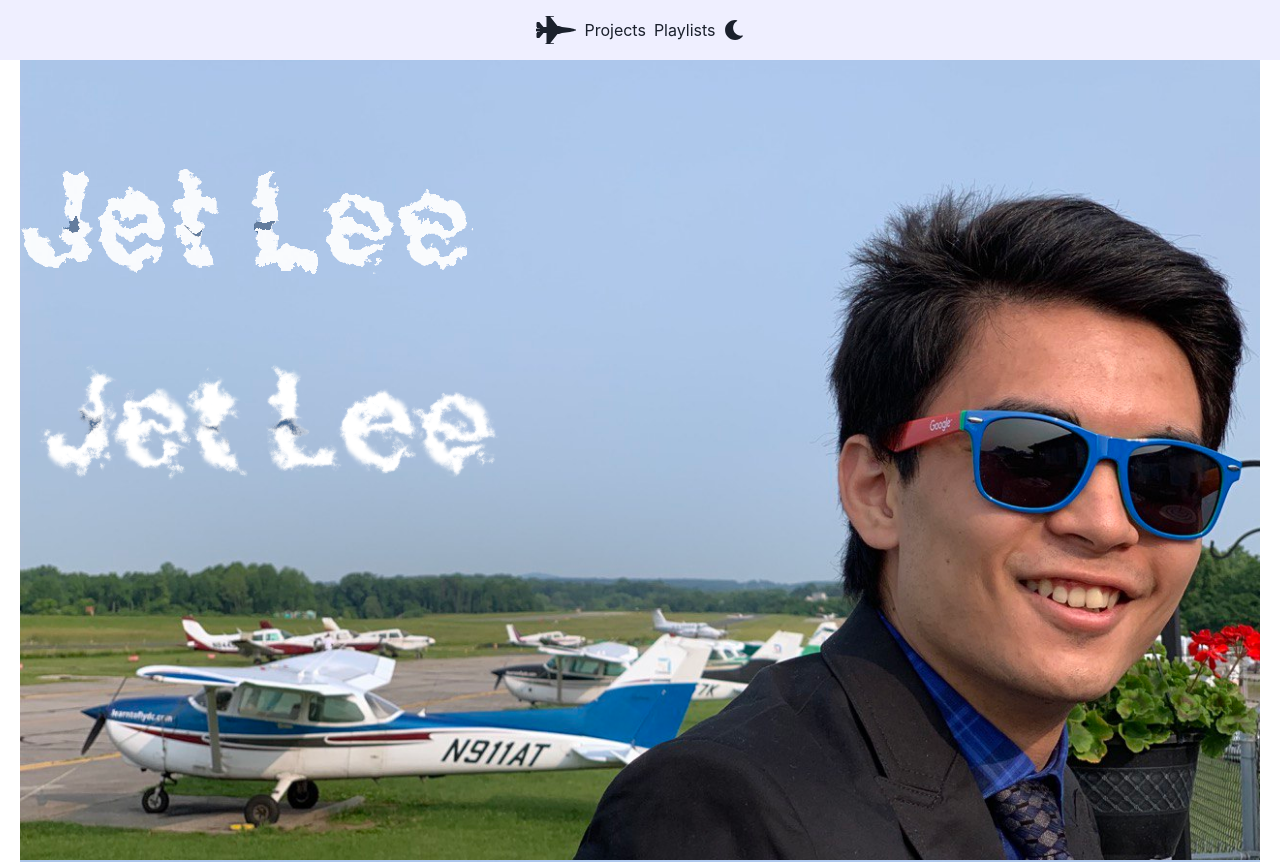
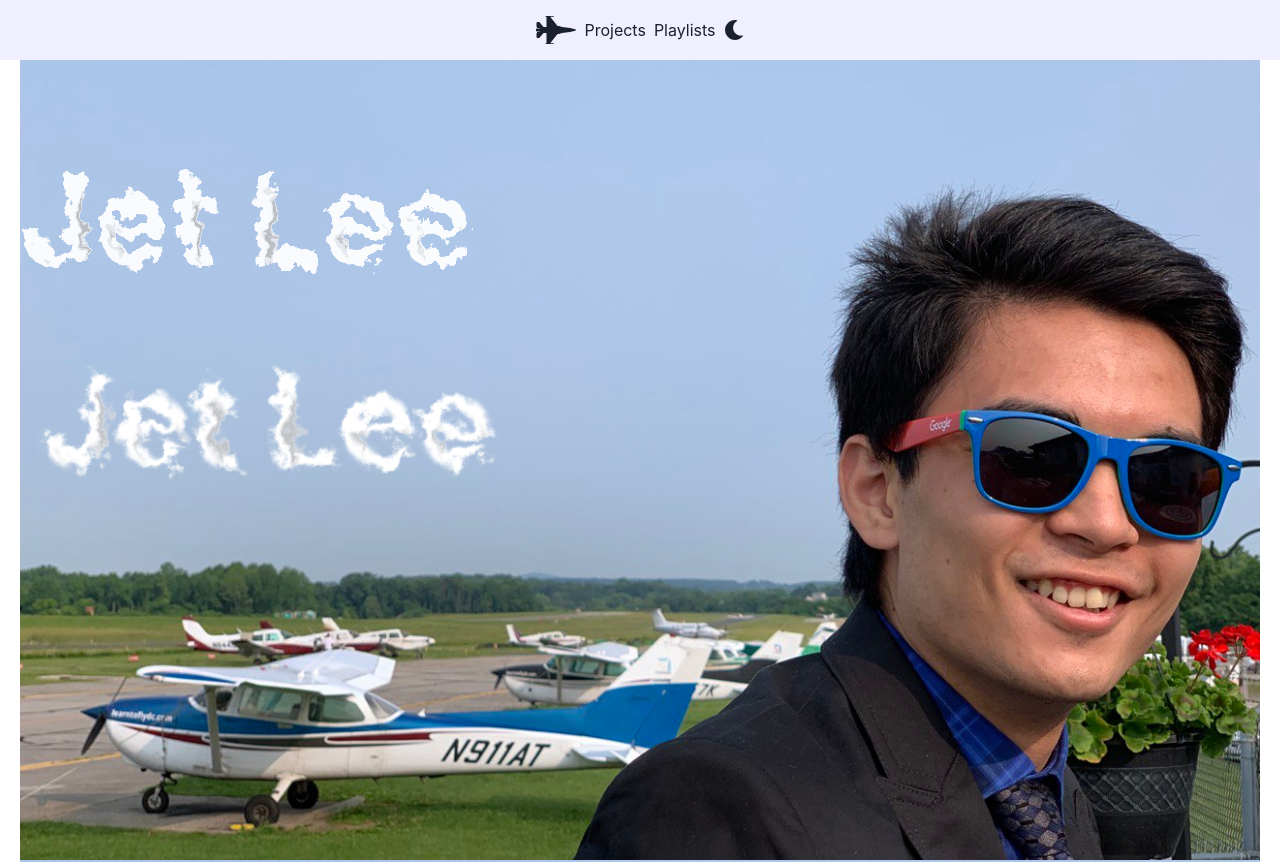
Before and after one commit to dotcomstar/jetrlee, a React (Vite) app: page / in a window 1280 px wide. Shown: the top 862 px of the page. Built offline with nearby package versions, Linux system fonts and the light colour scheme.

Commit message:
Add shadows to clouds

```diff
--- a/src/components/CloudText2.tsx
+++ b/src/components/CloudText2.tsx
@@ -63,20 +63,20 @@ const CloudText2 = () => {
               in2="noise1"
               result="cloud2"
             />
-            <feFlood floodColor="rgb(66,105,146)" floodOpacity="1" />
+            <feFlood floodColor="rgb(66,105,146)" floodOpacity="0.2" />
             <feComposite operator="in" in2="SourceGraphic" />
-            <feOffset dx="-1" dy="6" />
-            <feMorphology radius="0 40" />
+            <feOffset dx="5" dy="10" />
+            <feMorphology radius="5 10 " />
             <feGaussianBlur stdDeviation={gaussianStdDev} />
             <feDisplacementMap
               scale={displacementScale}
               in2="noise2"
               result="cloud3"
             />
-            <feFlood floodColor="rgb(0,0,0)" floodOpacity="1" />
+            <feFlood floodColor="rgb(0,0,0)" floodOpacity="0.4" />
             <feComposite operator="in" in2="SourceGraphic" />
-            <feOffset dx="3" dy="13" />
-            <feMorphology radius="0 65" />
+            <feOffset dx="5" dy="10" />
+            <feMorphology radius="7 15" />
             <feGaussianBlur stdDeviation={gaussianStdDev} />
             <feDisplacementMap
               scale={displacementScale}
```
